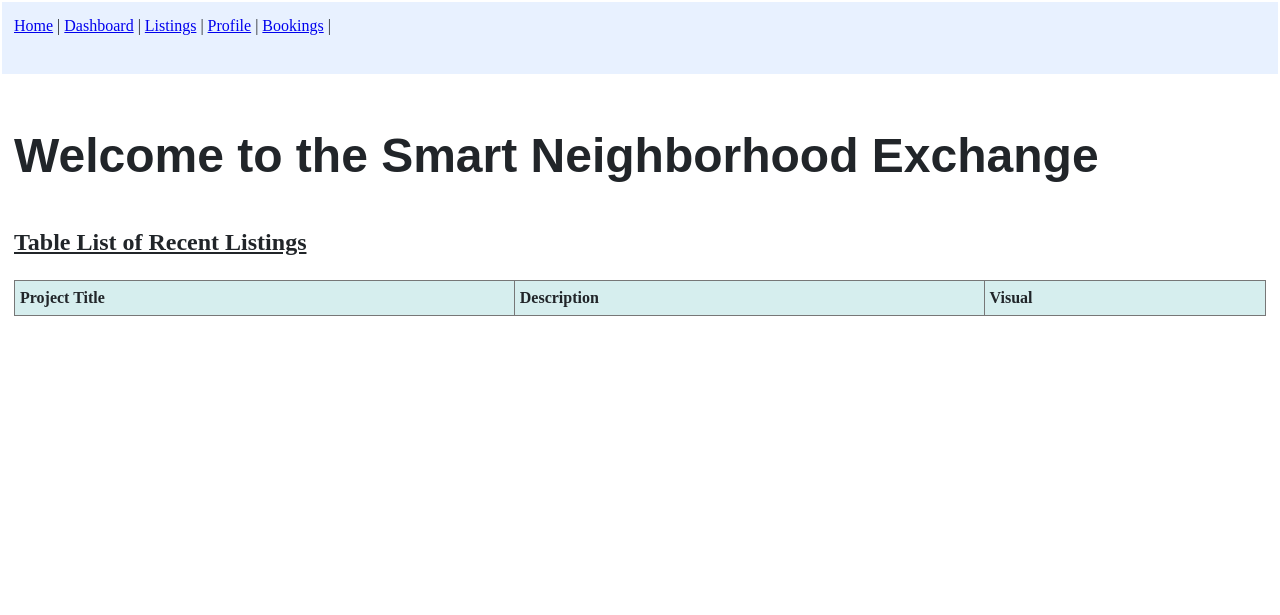
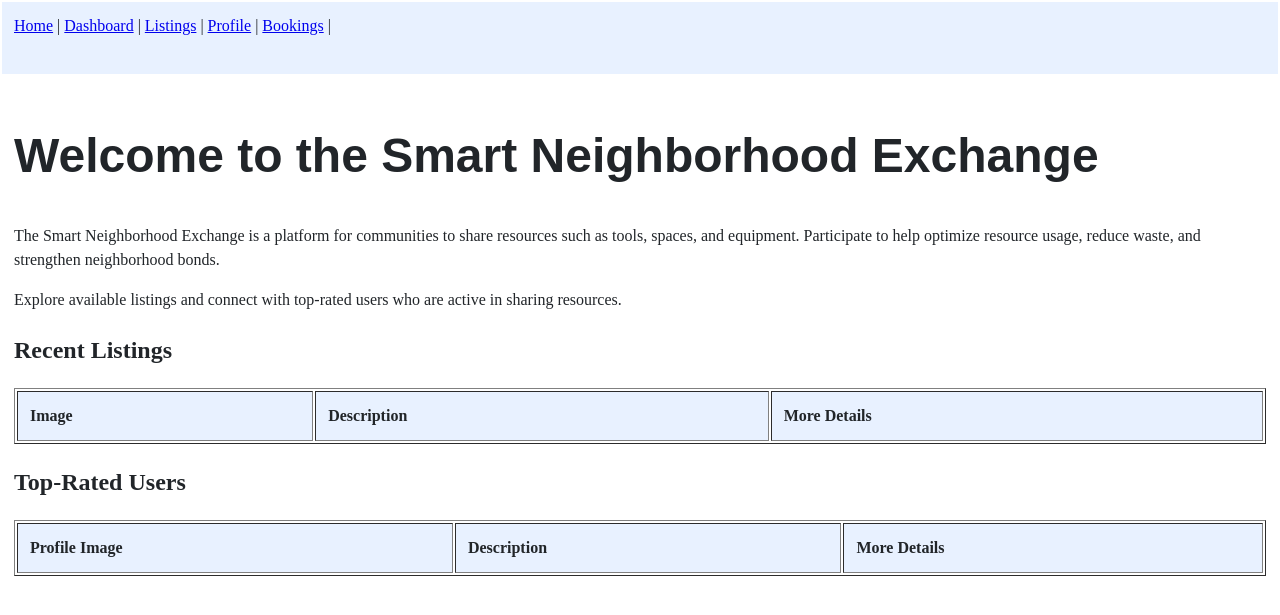
Before and after one commit to billym711/SPD_Final_Project, a Flask app: page / in a window 1280 px wide. Shown: the top 615 px of the page. Run offline with Flask 3, Linux system fonts and the light colour scheme; data comes from the database, SQL or seed files in the repository; both versions use the stored data as it was after the commit; lists and menus that the app fills with data are empty.

Commit message:
homepage update

```diff
--- a/templates/index.html
+++ b/templates/index.html
@@ -1,41 +1,54 @@
 {% extends "layout.html" %}
 
-<!-- BEGIN head BLOCK -->
 {% block head %}
-    <title>Index Page</title>
+    <title>Smart Neighborhood Exchange</title>
 {% endblock %}
-<!-- BEGIN head BLOCK -->
 
-<!-- Replace the "placeholder" called body in the parent template with the following -->
-<!-- BEGIN BODY BLOCK -->
 {% block body %}
+    <h1>Welcome to the Smart Neighborhood Exchange</h1>
 
-<!-- Add text that will be static for the INDEX page-->
-<h1>Welcome to the Smart Neighborhood Exchange</h1>
+    <p>The Smart Neighborhood Exchange is a platform for communities to share resources such as tools, spaces, and equipment. Participate to help optimize resource usage, reduce waste, and strengthen neighborhood bonds.</p>
+    <p>Explore available listings and connect with top-rated users who are active in sharing resources.</p>
 
+    <!-- Recent Listings Table -->
+    <h2>Recent Listings</h2>
+    <table border="1">
+        <thead>
+            <tr>
+                <th>Image</th>
+                <th>Description</th>
+                <th>More Details</th>
+            </tr>
+        </thead>
+        <tbody>
+            {% for listing in recent_listings %}
+            <tr>
+                <td><img src="{{ listing.image_url }}" alt="Listing Image" width="100" height="100"></td>
+                <td>{{ listing.description }}</td>
+                <td><a href="{{ url_for('listings') }}">More Details</a></td>
+            </tr>
+            {% endfor %}
+        </tbody>
+    </table>
 
-    <!-- A TABLE VERSION INSTEAD OF A ORDERED LIST VERSION -->
-    <!-- REDUNDENT BUT I WANTE TO SHOW HOW TO FORMAT THE RESULTS DIFFERENTLY -->
-    <H2><u>Table List of Recent Listings</u></H2>
-    <TABLE style="border-collapse: collapse;">
-        <TR style="background-color: #D6EEEE;">
-            <TH style="padding: 5px; border: solid 1px #777;">Project Title</TD>
-            <TH style="padding: 5px; border: solid 1px #777;">Description</TD>
-            <TH style="padding: 5px; border: solid 1px #777;">Visual</TD>
-       </TH>
-       <!-- EXAMPLES OF THE JINJA LANGUAGE FOR LOOPS-->
-        {% for m in message %}
-            <TR>
-                <TD style="padding: 5px; border: solid 1px #777;">{{m.Title}}</TD>
-                <TD style="padding: 5px; border: solid 1px #777;">{{m.Details}}</TD>
-                <TD style="padding: 5px; border: solid 1px #777;">
-                    <img src="{{ url_for('static', filename=m.Image) }}" alt="{{ m.Title }}" width="100" />
-                </TD>
-            </TR>
-        {% endfor %}
-
-
-    </TABLE>
-
-<!-- END BODY BLOCK -->
+    <!-- Top-Rated Users Table -->
+    <h2>Top-Rated Users</h2>
+    <table border="1">
+        <thead>
+            <tr>
+                <th>Profile Image</th>
+                <th>Description</th>
+                <th>More Details</th>
+            </tr>
+        </thead>
+        <tbody>
+            {% for user in top_rated_users %}
+            <tr>
+                <td><img src="{{ user.profile_image_url }}" alt="User Image" width="100" height="100"></td>
+                <td>{{ user.description }}</td>
+                <td><a href="{{ url_for('profile') }}">More Details</a></td>
+            </tr>
+            {% endfor %}
+        </tbody>
+    </table>
 {% endblock %}
```
Also changed, not shown: birthdays.db.
